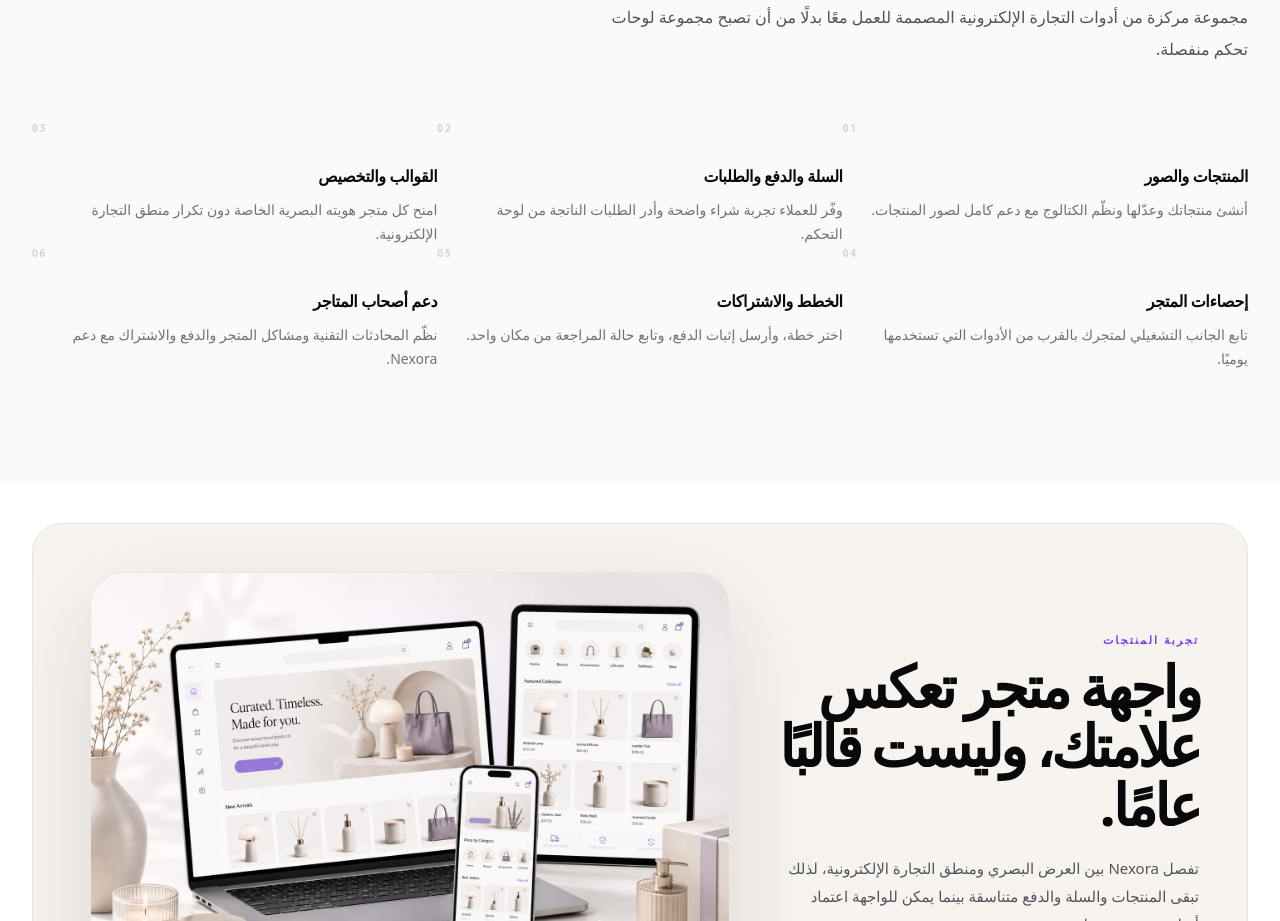
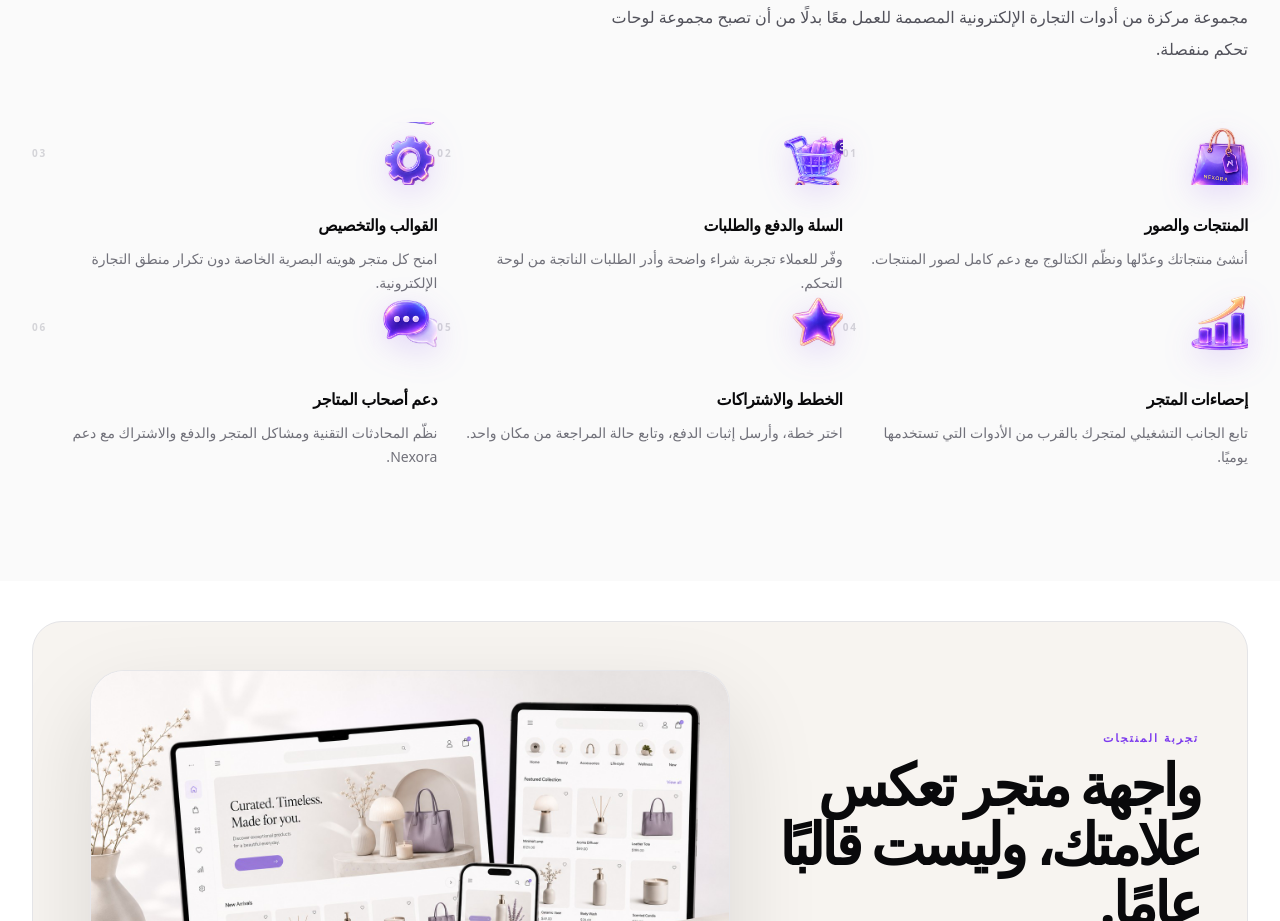
Before and after one commit to khaldiaarab02-a11y/nexora, a Next.js app: page / in a window 1280 px wide. Shown: the part 1760-2681 px from the top of the page. Built offline with nearby package versions, Linux system fonts and the light colour scheme; no server answers.

Commit message:
Update Features.tsx

```diff
--- a/src/components/landing/Features.tsx
+++ b/src/components/landing/Features.tsx
@@ -1,33 +1,88 @@
 "use client";
+
+import Image from "next/image";
 import { useI18n } from "@/i18n/LanguageProvider";
 
 export default function Features() {
   const { t } = useI18n();
+
   const items = [
-    [t.landing.featureProducts, t.landing.featureProductsDescription],
-    [t.landing.featureOrders, t.landing.featureOrdersDescription],
-    [t.landing.featureThemes, t.landing.featureThemesDescription],
-    [t.landing.featureAnalytics, t.landing.featureAnalyticsDescription],
-    [t.landing.featureSubscriptions, t.landing.featureSubscriptionsDescription],
-    [t.landing.featureSupport, t.landing.featureSupportDescription],
+    {
+      title: t.landing.featureProducts,
+      description: t.landing.featureProductsDescription,
+      icon: "/assets/icons/shopping-bag.png",
+    },
+    {
+      title: t.landing.featureOrders,
+      description: t.landing.featureOrdersDescription,
+      icon: "/assets/icons/cart.png",
+    },
+    {
+      title: t.landing.featureThemes,
+      description: t.landing.featureThemesDescription,
+      icon: "/assets/icons/settings.png",
+    },
+    {
+      title: t.landing.featureAnalytics,
+      description: t.landing.featureAnalyticsDescription,
+      icon: "/assets/icons/analytics.png",
+    },
+    {
+      title: t.landing.featureSubscriptions,
+      description: t.landing.featureSubscriptionsDescription,
+      icon: "/assets/icons/star.png",
+    },
+    {
+      title: t.landing.featureSupport,
+      description: t.landing.featureSupportDescription,
+      icon: "/assets/icons/support-chat.png",
+    },
   ];
+
   return (
-    <section id="features" className="bg-[#fafafa]">
+    <section id="features" className="bg-[#fafafa] dark:bg-[var(--nx-bg)]">
       <div className="mx-auto max-w-7xl px-4 py-20 sm:px-6 lg:px-8 lg:py-28">
         <div className="max-w-3xl">
           <p className="landing-kicker">{t.landing.featuresLabel}</p>
-          <h2 className="landing-heading mt-3 text-[40px] sm:text-[50px] lg:text-[60px]">{t.landing.featuresTitle}</h2>
-          <p className="mt-5 max-w-2xl text-[15px] leading-7 text-zinc-600 sm:text-base sm:leading-8">{t.landing.featuresDescription}</p>
+
+          <h2 className="landing-heading mt-3 text-[40px] sm:text-[50px] lg:text-[60px]">
+            {t.landing.featuresTitle}
+          </h2>
+
+          <p className="mt-5 max-w-2xl text-[15px] leading-7 text-zinc-600 dark:text-[var(--nx-fg-muted)] sm:text-base sm:leading-8">
+            {t.landing.featuresDescription}
+          </p>
         </div>
+
         <div className="landing-feature-grid mt-14 grid sm:grid-cols-2 lg:grid-cols-3">
-          {items.map(([title, description], index) => (
-            <article key={title} className="landing-feature-item">
+          {items.map(({ title, description, icon }, index) => (
+            <article
+              key={title}
+              className="landing-feature-item"
+            >
               <div className="flex items-center justify-between">
-                <span className="landing-feature-icon"><span /></span>
-                <span className="text-[10px] font-bold tracking-[0.18em] text-zinc-300">0{index + 1}</span>
+                <div className="relative flex h-16 w-16 items-center justify-center">
+                  <Image
+                    src={icon}
+                    alt=""
+                    width={72}
+                    height={72}
+                    className="h-16 w-16 object-contain drop-shadow-[0_8px_16px_rgba(124,58,237,0.18)] transition-transform duration-300 hover:scale-110"
+                  />
+                </div>
+
+                <span className="text-[10px] font-bold tracking-[0.18em] text-zinc-300 dark:text-zinc-600">
+                  0{index + 1}
+                </span>
               </div>
-              <h3 className="mt-7 text-[16px] font-bold tracking-tight text-zinc-950">{title}</h3>
-              <p className="mt-2.5 max-w-sm text-sm leading-6 text-zinc-500">{description}</p>
+
+              <h3 className="mt-7 text-[16px] font-bold tracking-tight text-zinc-950 dark:text-[var(--nx-fg)]">
+                {title}
+              </h3>
+
+              <p className="mt-2.5 max-w-sm text-sm leading-6 text-zinc-500 dark:text-[var(--nx-fg-muted)]">
+                {description}
+              </p>
             </article>
           ))}
         </div>
```
